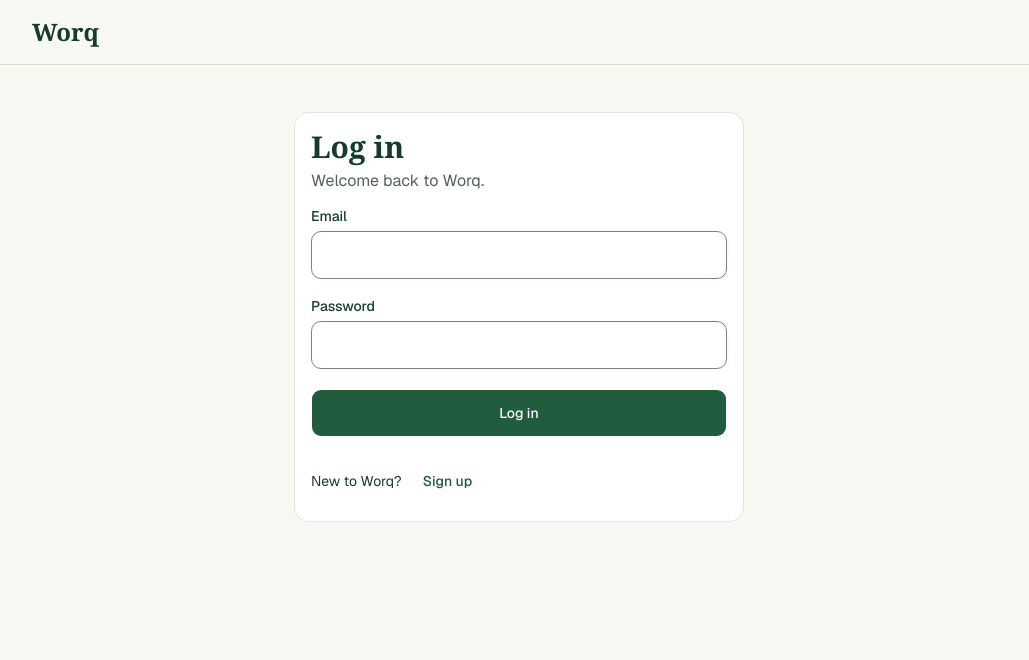
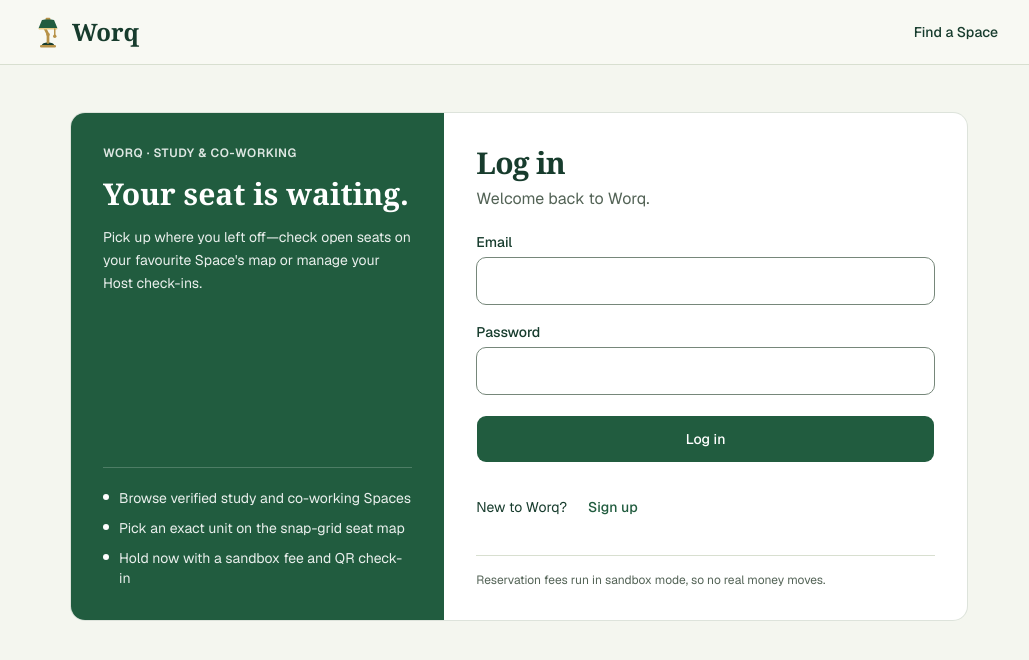
Before and after one commit to dreeyanzz/studyhub, a Next.js app: page /login in a window 1280 px wide. Shown: the top 660 px of the page, without its empty margins (121-1150 px from the left). Built offline with nearby package versions, Linux system fonts and the light colour scheme.

Commit message:
feat(STORY-17): refresh login and sign up pages

```diff
--- /dev/null
+++ b/app/(auth)/_components/auth-shell.tsx
@@ -0,0 +1,73 @@
+import type { ReactNode } from 'react'
+
+import { Card } from '@/components/ui/card'
+
+const highlights = [
+  'Browse verified study and co-working Spaces',
+  'Pick an exact unit on the snap-grid seat map',
+  'Hold now with a sandbox fee and QR check-in',
+]
+
+/**
+ * Shared split-panel shell for /login and /register (STORY-17).
+ * Stacks cleanly at 360 px and uses a two-column editorial card on md+ screens.
+ */
+export function AuthShell({
+  asideEyebrow,
+  asideTitle,
+  asideBody,
+  title,
+  subtitle,
+  children,
+}: {
+  asideEyebrow: string
+  asideTitle: string
+  asideBody: string
+  title: string
+  subtitle: string
+  children: ReactNode
+}) {
+  return (
+    <Card className="w-full max-w-4xl self-start overflow-hidden p-0">
+      <div className="grid md:grid-cols-[minmax(0,5fr)_minmax(0,7fr)]">
+        <aside className="flex flex-col justify-between gap-6 bg-primary p-6 text-primary-foreground sm:p-8">
+          <div className="space-y-3">
+            <p className="text-xs font-semibold tracking-wider text-primary-foreground/85 uppercase">
+              {asideEyebrow}
+            </p>
+            <h2 className="font-heading text-2xl leading-snug font-semibold sm:text-3xl">
+              {asideTitle}
+            </h2>
+            <p className="text-sm leading-relaxed text-primary-foreground/90">
+              {asideBody}
+            </p>
+          </div>
+          <ul className="hidden space-y-2.5 border-t border-primary-foreground/20 pt-5 text-sm text-primary-foreground/90 md:block">
+            {highlights.map((item) => (
+              <li key={item} className="flex items-start gap-2.5">
+                <span
+                  aria-hidden="true"
+                  className="mt-1.5 size-1.5 shrink-0 rounded-full bg-primary-foreground"
+                />
+                <span>{item}</span>
+              </li>
+            ))}
+          </ul>
+        </aside>
+
+        <div className="flex flex-col gap-6 p-6 sm:p-8">
+          <div className="space-y-1.5">
+            <h1 className="font-heading text-3xl font-semibold tracking-tight">
+              {title}
+            </h1>
+            <p className="text-base text-muted-foreground">{subtitle}</p>
+          </div>
+          {children}
+          <p className="border-t border-border pt-4 text-xs text-muted-foreground">
+            Reservation fees run in sandbox mode, so no real money moves.
+          </p>
+        </div>
+      </div>
+    </Card>
+  )
+}
--- a/app/(auth)/layout.tsx
+++ b/app/(auth)/layout.tsx
@@ -3,24 +3,74 @@ import Link from 'next/link'
 import { buttonVariants } from '@/components/ui/button'
 import { cn } from '@/lib/utils'
 
-// The shell around /login and /register: a way home, then the form.
+// The shell around /login and /register: a way home or to discovery, then the form.
 export default function AuthLayout({ children }: LayoutProps<'/'>) {
   return (
     <>
       <header className="border-b border-border bg-background">
-        <div className="mx-auto max-w-5xl px-4 py-2">
+        <div className="mx-auto flex max-w-5xl flex-wrap items-center justify-between gap-4 px-4 py-2">
           <Link
             href="/"
             className={cn(
               buttonVariants({ variant: 'ghost' }),
-              'px-2 font-heading text-2xl font-semibold',
+              'gap-2 px-2 font-heading text-2xl font-semibold',
             )}
           >
+            <svg
+              width="32"
+              height="32"
+              viewBox="6 4 20 26"
+              fill="none"
+              xmlns="http://www.w3.org/2000/svg"
+              aria-hidden="true"
+              className="size-8 shrink-0"
+            >
+              <path
+                d="M11 28 C11 26.2 13 25.5 16 25.5 C19 25.5 21 26.2 21 28 Z"
+                fill="#173c2d"
+              />
+              <rect x="9.5" y="27.5" width="13" height="2" rx="1" fill="#b79248" />
+              <path
+                d="M16 25.5 L16 19 L12.5 12 L15 8"
+                stroke="#b79248"
+                strokeWidth="2.2"
+                strokeLinecap="round"
+                strokeLinejoin="round"
+              />
+              <circle cx="16" cy="19" r="1.4" fill="#b79248" />
+              <rect x="14" y="5.5" width="4" height="2.6" rx="1" fill="#b79248" />
+              <path
+                d="M11 7.5 C11 6.7 21 6.7 21 7.5 L23.5 13.5 C23.7 14.2 23.1 14.6 22.3 14.6 L9.7 14.6 C8.9 14.6 8.3 14.2 8.5 13.5 Z"
+                fill="#215c3f"
+              />
+              <path
+                d="M9 14.3 H23"
+                stroke="#e7cb83"
+                strokeWidth="1.2"
+                strokeLinecap="round"
+              />
+              <line
+                x1="21.5"
+                y1="14.5"
+                x2="21.5"
+                y2="19.5"
+                stroke="#b79248"
+                strokeWidth="1.2"
+                strokeLinecap="round"
+              />
+              <circle cx="21.5" cy="20.5" r="1.4" fill="#b79248" />
+            </svg>
             Worq
+          </Link>
+          <Link href="/spaces" className={buttonVariants({ variant: 'ghost' })}>
+            Find a Space
           </Link>
         </div>
       </header>
-      <main id="main-content" className="flex flex-1 justify-center px-4 py-12">
+      <main
+        id="main-content"
+        className="flex flex-1 justify-center bg-muted/40 px-4 py-8 sm:py-12"
+      >
         {children}
       </main>
     </>
--- a/app/(auth)/login/page.tsx
+++ b/app/(auth)/login/page.tsx
@@ -3,9 +3,9 @@ import Link from 'next/link'
 
 import { Alert, AlertDescription } from '@/components/ui/alert'
 import { buttonVariants } from '@/components/ui/button'
-import { Card, CardContent, CardHeader } from '@/components/ui/card'
 import { sanitizeReturnUrl } from '@/lib/validation/auth'
 
+import { AuthShell } from '../_components/auth-shell'
 import { LoginForm } from './_components/login-form'
 
 export const metadata: Metadata = { title: 'Log in' }
@@ -24,12 +24,14 @@ export default async function LoginPage({ searchParams }: PageProps<'/login'>) {
     : '/register'
 
   return (
-    <Card className="w-full max-w-md self-start">
-      <CardHeader>
-        <h1 className="font-heading text-3xl font-semibold">Log in</h1>
-        <p className="text-base text-muted-foreground">Welcome back to Worq.</p>
-      </CardHeader>
-      <CardContent className="flex flex-col gap-5">
+    <AuthShell
+      asideEyebrow="Worq · Study & Co-Working"
+      asideTitle="Your seat is waiting."
+      asideBody="Pick up where you left off—check open seats on your favourite Space's map or manage your Host check-ins."
+      title="Log in"
+      subtitle="Welcome back to Worq."
+    >
+      <div className="flex flex-col gap-5">
         {linkFailed && (
           <Alert role="status">
             <AlertDescription>
@@ -44,7 +46,7 @@ export default async function LoginPage({ searchParams }: PageProps<'/login'>) {
             Sign up
           </Link>
         </p>
-      </CardContent>
-    </Card>
+      </div>
+    </AuthShell>
   )
 }
--- a/app/(auth)/register/page.tsx
+++ b/app/(auth)/register/page.tsx
@@ -2,9 +2,9 @@ import type { Metadata } from 'next'
 import Link from 'next/link'
 
 import { buttonVariants } from '@/components/ui/button'
-import { Card, CardContent, CardHeader } from '@/components/ui/card'
 import { sanitizeReturnUrl } from '@/lib/validation/auth'
 
+import { AuthShell } from '../_components/auth-shell'
 import { RegisterForm } from './_components/register-form'
 
 export const metadata: Metadata = { title: 'Sign up' }
@@ -26,14 +26,14 @@ export default async function RegisterPage({ searchParams }: PageProps<'/registe
     : '/login'
 
   return (
-    <Card className="w-full max-w-md self-start">
-      <CardHeader>
-        <h1 className="font-heading text-3xl font-semibold">Create your account</h1>
-        <p className="text-base text-muted-foreground">
-          Join Worq as a Seeker or a Host.
-        </p>
-      </CardHeader>
-      <CardContent className="flex flex-col gap-5">
+    <AuthShell
+      asideEyebrow="Worq · Study & Co-Working"
+      asideTitle="Find your focus."
+      asideBody="Create an account to hold an open desk before you commute, or list your Space and keep its seat map current."
+      title="Create your account"
+      subtitle="Join Worq as a Seeker or a Host."
+    >
+      <div className="flex flex-col gap-5">
         <RegisterForm returnUrl={returnUrl} defaultRole={defaultRole} />
         <p className="flex flex-wrap items-center gap-x-1 text-sm">
           Already have an account?
@@ -41,7 +41,7 @@ export default async function RegisterPage({ searchParams }: PageProps<'/registe
             Log in
           </Link>
         </p>
-      </CardContent>
-    </Card>
+      </div>
+    </AuthShell>
   )
 }
```
